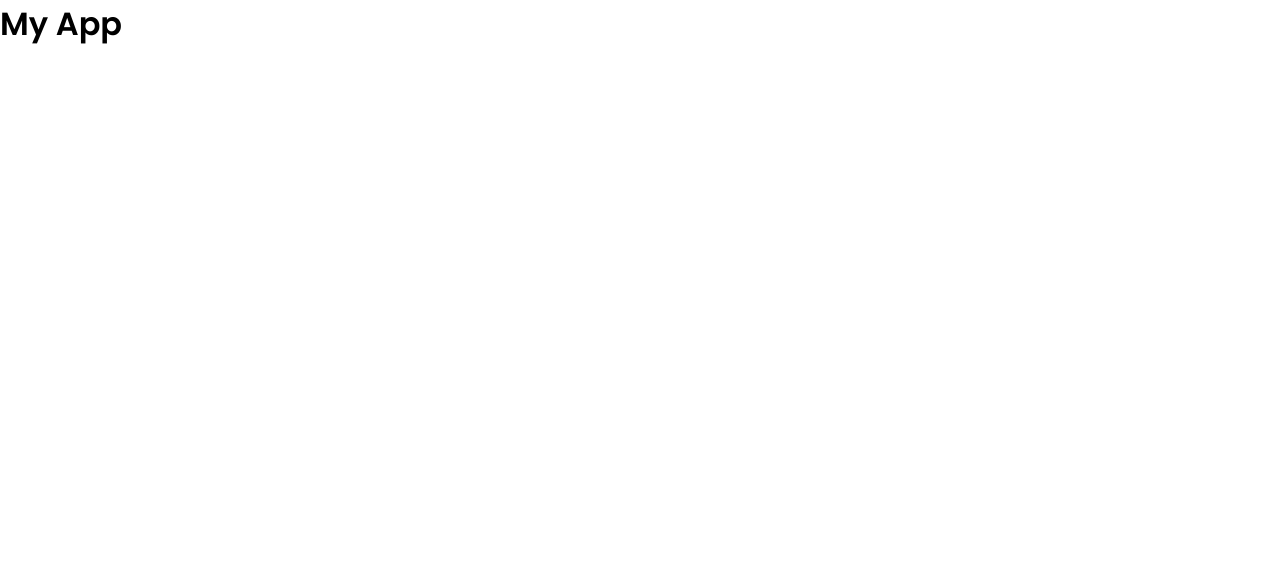
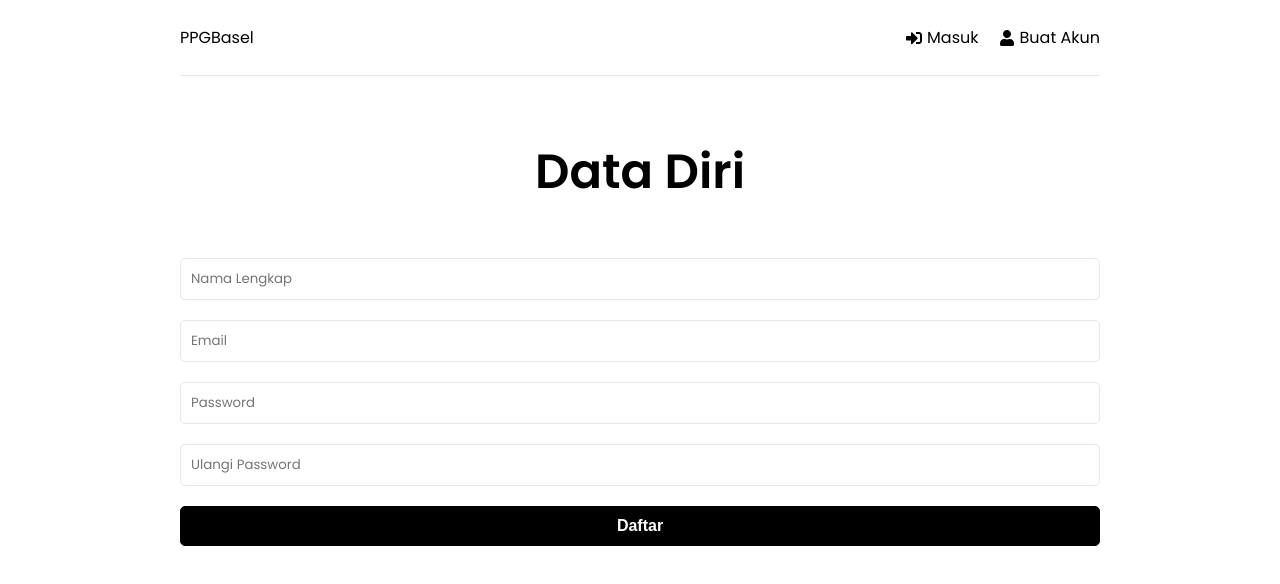
Before and after one commit to samudra-ajri/ppgbs1-web, a React (Create React App) app: page /register in a window 1280 px wide. Shown: the top 584 px of the page. Built offline with nearby package versions, Linux system fonts and the light colour scheme.

Commit message:
Add login and register UI

```diff
--- a/package.json
+++ b/package.json
@@ -9,7 +9,9 @@
     "@testing-library/user-event": "^14.2.0",
     "react": "^18.1.0",
     "react-dom": "^18.1.0",
+    "react-icons": "^4.3.1",
     "react-redux": "^8.0.1",
+    "react-router-dom": "^6.3.0",
     "react-scripts": "5.0.1",
     "web-vitals": "^2.1.4"
   },
--- a/src/App.js
+++ b/src/App.js
@@ -1,8 +1,23 @@
+import { BrowserRouter as Router, Routes, Route } from 'react-router-dom'
+import Header from './components/Header'
+import Dashboard from './pages/Dashboard'
+import Login from './pages/Login'
+import Register from './pages/Register'
+
 function App() {
   return (
-    <div>
-      <h1>My App</h1>
-    </div>
+    <>
+      <Router>
+        <div className='container'>
+          <Header />
+          <Routes>
+            <Route path='/' element={ <Dashboard />} />
+            <Route path='/login' element={ <Login />} />
+            <Route path='/register' element={ <Register />} />
+          </Routes>
+        </div>
+      </Router>
+    </>
   )
 }
 
--- /dev/null
+++ b/src/components/Header.jsx
@@ -0,0 +1,26 @@
+import { FaSignInAlt, FaSignOutAlt, FaUser } from 'react-icons/fa'
+import { Link } from 'react-router-dom'
+
+function Header() {
+  return (
+    <header className='header'>
+      <div className='logo'>
+        <Link to='/'>PPGBasel</Link>
+      </div>
+      <ul>
+        <li>
+          <Link to='/login'>
+            <FaSignInAlt /> Masuk
+          </Link>
+        </li>
+        <li>
+          <Link to='/register'>
+            <FaUser /> Buat Akun
+          </Link>
+        </li>
+      </ul>
+    </header>
+  )
+}
+
+export default Header
--- /dev/null
+++ b/src/pages/Dashboard.jsx
@@ -0,0 +1,7 @@
+function Dashboard() {
+  return (
+    <div>Dashboard</div>
+  )
+}
+
+export default Dashboard
--- a/src/pages/Login.jsx
+++ b/src/pages/Login.jsx
@@ -0,0 +1,59 @@
+import { useState, useEffect } from 'react'
+import { FaUser } from 'react-icons/fa'
+
+function Login() {
+  const [formData, setFormData] = useState({
+    email: '',
+    password: ''
+  })
+  const { email, password } = formData
+  const onChange = (e) => {
+    setFormData((prevState) => ({
+      ...prevState,
+      [e.target.name]: e.target.value
+    }))
+  }
+  const onSubmit = (e) => {
+    e.preventDefault()
+  }
+
+  return <>
+    <section className='heading'>
+      <h1>
+        Login
+      </h1>
+    </section>
+
+    <sction className='form'>
+      <form onSubmit={onSubmit}>
+        <div className='form-group'>
+          <input
+            type='email'
+            className='form-control'
+            id='email'
+            name='email'
+            value={email}
+            placeholder='Email'
+            onChange={onChange}
+          />
+        </div>
+        <div className='form-group'>
+          <input
+            type='password'
+            className='form-control'
+            id='password'
+            name='password'
+            value={password}
+            placeholder='Password'
+            onChange={onChange}
+          />
+        </div>
+        <div className="form-group">
+          <button type="submit" className='btn btn-block'>Daftar</button>
+        </div>
+      </form>
+    </sction>
+  </>
+}
+
+export default Login
--- a/src/pages/Register.jsx
+++ b/src/pages/Register.jsx
@@ -0,0 +1,83 @@
+import { useState, useEffect } from 'react'
+import { FaUser } from 'react-icons/fa'
+
+function Register() {
+  const [formData, setFormData] = useState({
+    name: '',
+    email: '',
+    password: '',
+    password2: ''
+  })
+  const { name, email, password, password2 } = formData
+  const onChange = (e) => {
+    setFormData((prevState) => ({
+      ...prevState,
+      [e.target.name]: e.target.value
+    }))
+  }
+  const onSubmit = (e) => {
+    e.preventDefault()
+  }
+
+  return <>
+    <section className='heading'>
+      <h1>
+        Data Diri
+      </h1>
+    </section>
+
+    <sction className='form'>
+      <form onSubmit={onSubmit}>
+        <div className='form-group'>
+          <input
+            type='text'
+            className='form-control'
+            id='name'
+            name='name'
+            value={name}
+            placeholder='Nama Lengkap'
+            onChange={onChange}
+          />
+        </div>
+        <div className='form-group'>
+          <input
+            type='email'
+            className='form-control'
+            id='email'
+            name='email'
+            value={email}
+            placeholder='Email'
+            onChange={onChange}
+          />
+        </div>
+        <div className='form-group'>
+          <input
+            type='password'
+            className='form-control'
+            id='password'
+            name='password'
+            value={password}
+            placeholder='Password'
+            onChange={onChange}
+          />
+        </div>
+        <div className='form-group'>
+          <input
+            type='password'
+            className='form-control'
+            id='password2'
+            name='password2'
+            value={password2}
+            placeholder='Ulangi Password'
+            onChange={onChange}
+          />
+        </div>
+        <div className="form-group">
+          <button type="submit" className='btn btn-block'>Daftar</button>
+        </div>
+      </form>
+    </sction>
+  </>
+}
+
+export default Register
```
Also changed, not shown: 1 other file (tests, documents, lock files or other folders).
